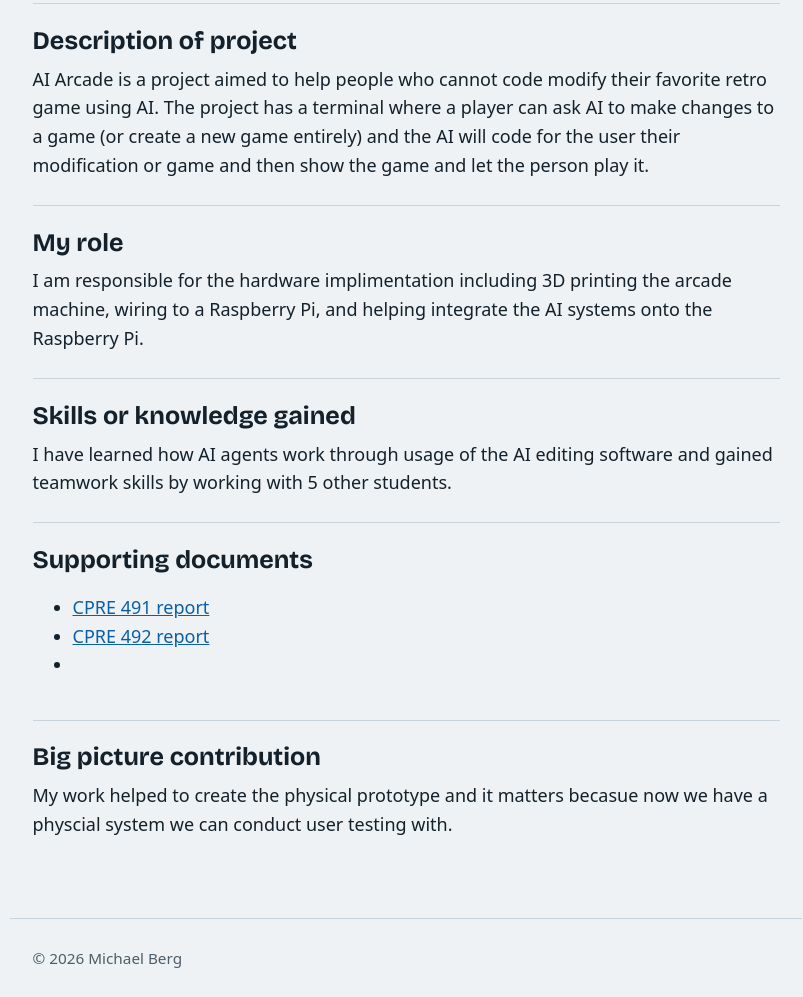
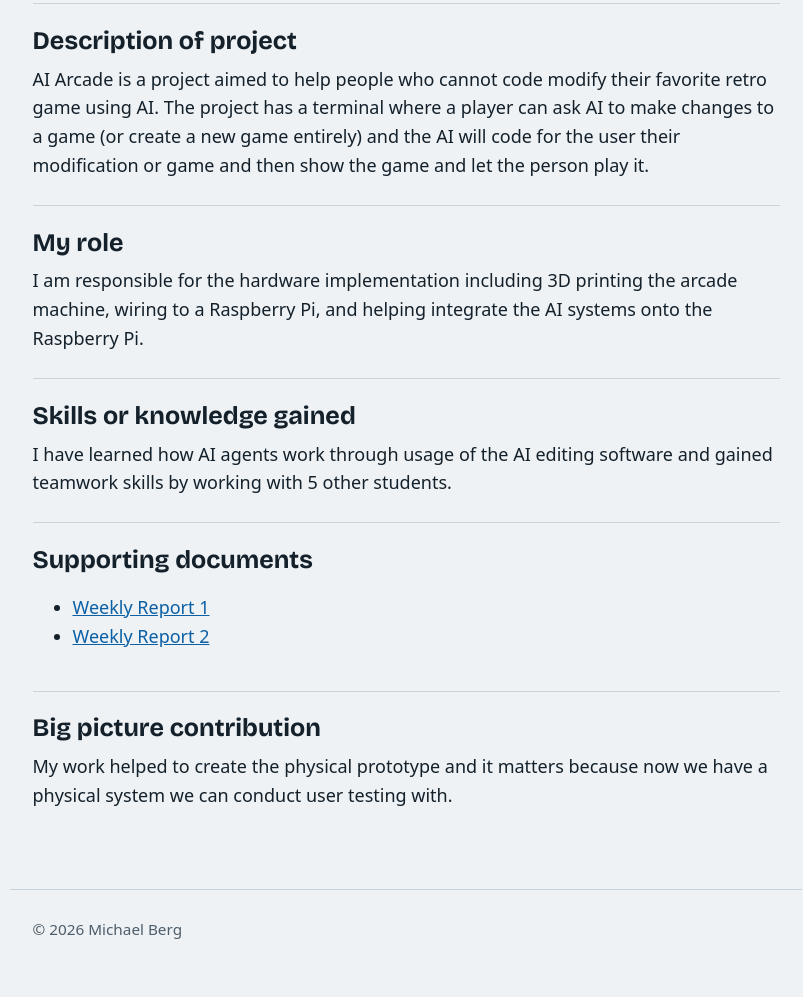
Before and after one commit to Ic3berg0522/Ic3berg0522.github.io, a plain HTML site: page senior-design.html in a window 1280 px wide. Shown: the part 281-1278 px from the top of the page, without its empty margins (234-1037 px from the left). After the commit the page ends 1250 px from the top, so only its background shows below. Drawn offline with nearby package versions, Linux system fonts and the light colour scheme.

Commit message:
Add files via upload

```diff
--- a/senior-design.html
+++ b/senior-design.html
@@ -6,9 +6,9 @@
 <h1>Senior Design project</h1>
 <p class="lede">AI Arcade</p>
 <section class="sec"><h2>Description of project</h2><p>AI Arcade is a project aimed to help people who cannot code modify their favorite retro game using AI. The project has a terminal where a player can ask AI to make changes to a game (or create a new game entirely) and the AI will code for the user their modification or game and then show the game and let the person play it.</p></section>
-<section class="sec"><h2>My role</h2><p>I am responsible for the hardware implimentation including 3D printing the arcade machine, wiring to a Raspberry Pi, and helping integrate the AI systems onto the Raspberry Pi.</p></section>
+<section class="sec"><h2>My role</h2><p>I am responsible for the hardware implementation including 3D printing the arcade machine, wiring to a Raspberry Pi, and helping integrate the AI systems onto the Raspberry Pi.</p></section>
 <section class="sec"><h2>Skills or knowledge gained</h2><p>I have learned how AI agents work through usage of the AI editing software and gained teamwork skills by working with 5 other students.</p></section>
-<section class="sec"><h2>Supporting documents</h2><ul><li><a href="docs/491-report.pdf">CPRE 491 report</a></li><li><a href="docs/492-report.pdf">CPRE 492 report</a></li><li></li></ul></section>
-<section class="sec"><h2>Big picture contribution</h2><p>My work helped to create the physical prototype and it matters becasue now we have a physcial system we can conduct user testing with.</p></section>
+<section class="sec"><h2>Supporting documents</h2><ul><li><a href="docs/W1_SDMAY27-06_Weekly_Report_1.docx" download>Weekly Report 1</a></li><li><a href="docs/W2_SDMAY27-06_Weekly_Report_2.docx" download>Weekly Report 2</a></li></ul></section>
+<section class="sec"><h2>Big picture contribution</h2><p>My work helped to create the physical prototype and it matters because now we have a physical system we can conduct user testing with.</p></section>
 </main>
 <footer>&copy; 2026 Michael Berg</footer></body></html>
```
